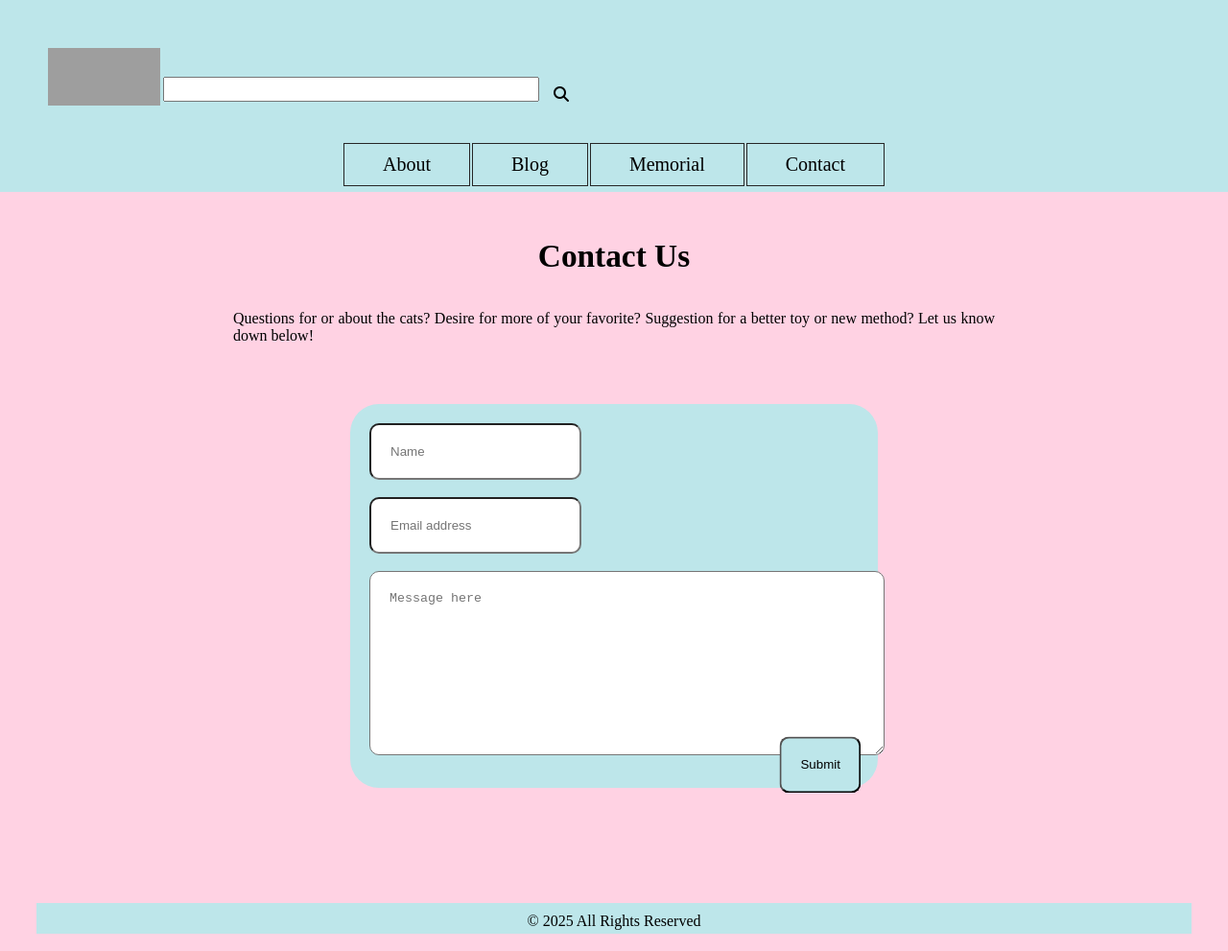
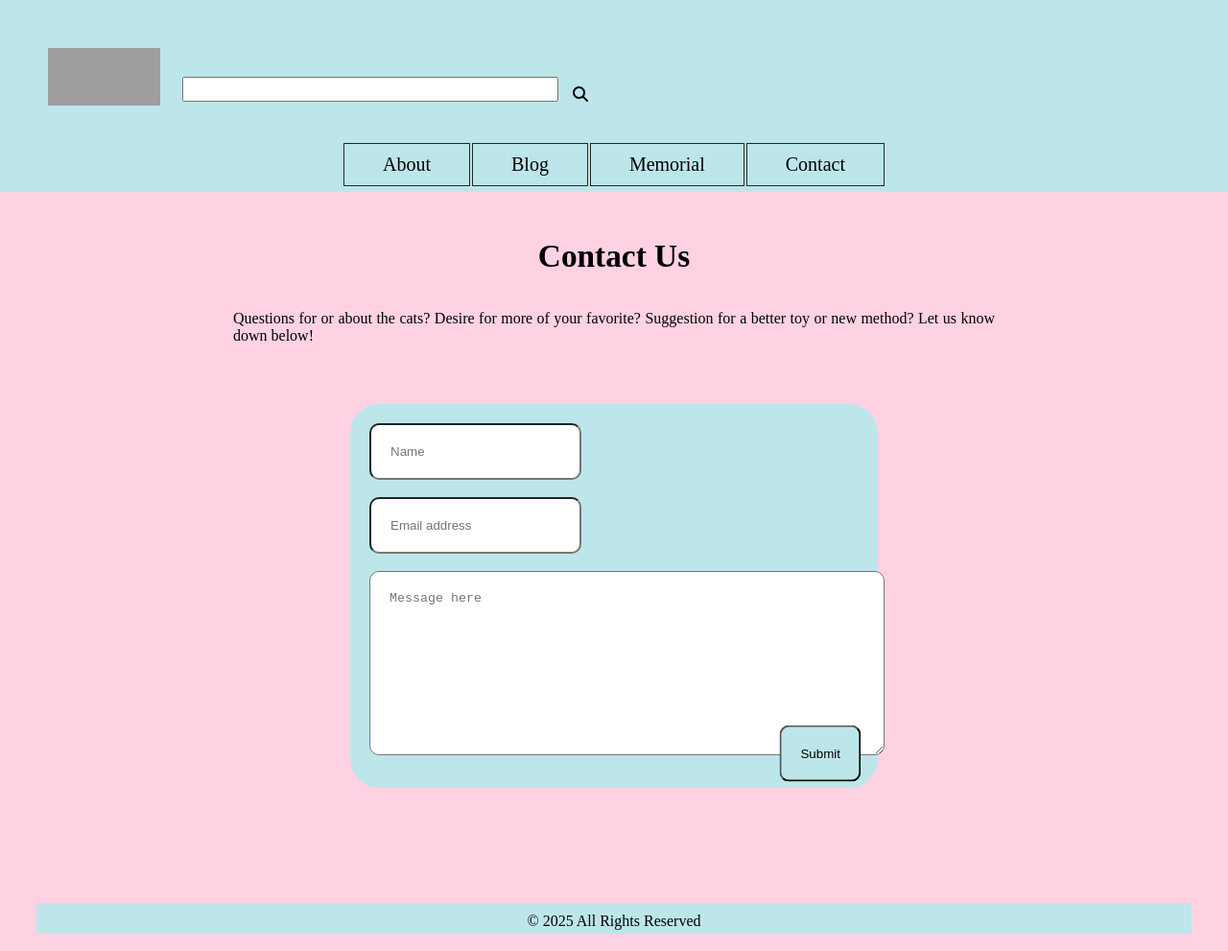
Before and after one commit to luciepurr/purrs, a plain HTML site: page contact.html in a window 1280 px wide. Shown: the whole page at 96% size. Drawn offline with Linux system fonts and the light colour scheme; grey boxes are pictures that could not be loaded.

Commit message:
Update purrs.css

```diff
--- a/purrs.css
+++ b/purrs.css
@@ -29,7 +29,7 @@ header img {
 header input {
     position: relative;
     margin-right: 15px;
-    margin-left: 40px;
+    margin-left: 60px;
     margin-top: 80px;
     width: 30%;
     height: 20px;
@@ -39,7 +39,7 @@ header input {
 /* search symbol */
 header i {
     position: relative;
-    margin-right: 20%;
+    margin-right: 15%;
     margin-top: 90px;
     float: right;
     size: 20pt;
@@ -124,7 +124,7 @@ section input, textarea {
     background-color: #BDE6EA;
     box-align: right;
     position: absolute;
-    transform: translate(500%, -40%);
+    transform: translate(500%, -60%);
 }
 
 /* about page right-aligned sections */
```
